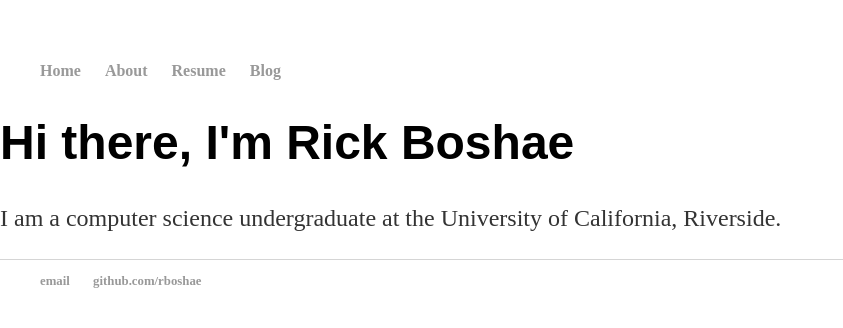
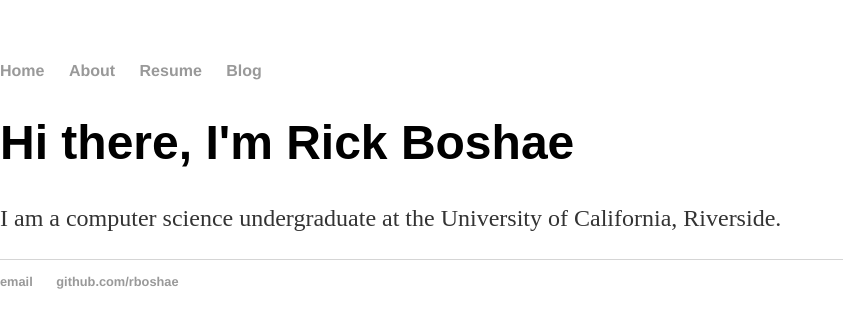
Before and after one commit to RBoshae/Personal-Website-1, a Jekyll site: the page built from index.html, in a window 1280 px wide. Shown: the top 328 px of the page, without its empty margins (0-843 px from the left). Built offline with Jekyll 4.4.1, drawn with Linux system fonts in a browser that asks for light colours.

Commit message:
Updates to main.css

```diff
--- a/css/main.css
+++ b/css/main.css
@@ -1,7 +1,7 @@
 body { margin: 60px auto; width 70%; }
 
 a { text-decoration: none; color: #999; }
-a:hover { text:decotation: underline; }
+a:hover { text-decoration: underline; }
 
 p, ul { font-size: 1.5em; line-height: 1.4em; color: #333; }
 
@@ -11,7 +11,7 @@ h2 { font-size: 2.7em; }
 h3 { font-size: 2.3em; }
 h4 { font-size: 1.9em; }
 
-nav ul, footer ul { font-size:1em; font-family:'Helvetica', 'Arial'. 'Sans-Serif'; padding; 0px; list-style: none; font-weight: bold; }
+nav ul, footer ul { font-size:1em; font-family: 'Helvetica', 'Arial', 'Sans-Serif'; padding: 0px; list-style: none; font-weight: bold; }
 
 nav ul li, footer ul li { display: inline; margin-right: 20px; }
 
```
